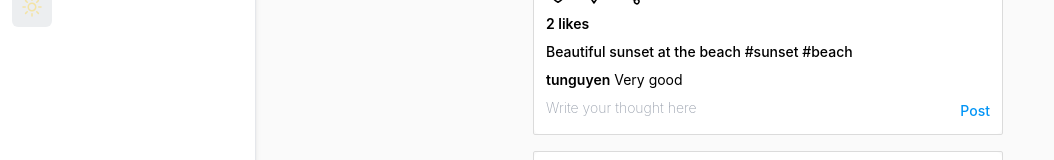
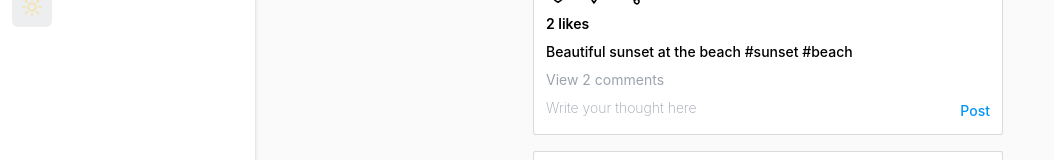
Before and after one commit to Tada117/instagrem, a React (Vite) app: page / in a window 1280 px wide. Shown: the part 468-628 px from the top of the page, without its empty margins (0-1054 px from the left). Built offline with nearby package versions, Linux system fonts and the light colour scheme; grey boxes are pictures that could not be loaded.

Commit message:
feat: add view comment button

```diff
--- a/src/components/Post/components/PostComment.tsx
+++ b/src/components/Post/components/PostComment.tsx
@@ -1,11 +1,28 @@
-import { FC } from "react";
+import { Comment } from "../types";
 
-const PostComment: FC = () => {
+interface PostCommentProps {
+  comments: Comment[];
+}
+const PostComment: React.FC<PostCommentProps> = ({
+  comments,
+}: PostCommentProps) => {
   return (
-    <div className="flex items-center gap-1 text-sm text-text-primary">
-      <span className="font-semibold">tunguyen</span>
-      <span className="font-normal">Very good</span>
-    </div>
+    <>
+      {comments.length > 1 ? (
+        <button className="flex text-sm font-normal text-gray-400">
+          View {comments.length} comments
+        </button>
+      ) : null}
+      {/* {comments.map((comment) => (
+        <div
+          key={comment.id}
+          className="text-text-primary flex items-center gap-1 text-sm"
+        >
+          <span className="font-semibold">{comment.user.username}</span>
+          <span className="font-normal">{comment.text}</span>
+        </div>
+      ))} */}
+    </>
   );
 };
 
--- a/src/components/Post/index.tsx
+++ b/src/components/Post/index.tsx
@@ -28,7 +28,7 @@ const Post: React.FC<PostProps> = ({ post }: PostProps) => {
             <PostButtons />
             <PostLikes likes={post.likes} />
             <PostCaption caption={post.caption} />
-            <PostComment />
+            <PostComment comments={post.comments} />
             <CommentInput />
           </div>
         </div>
--- a/src/components/Post/types/index.ts
+++ b/src/components/Post/types/index.ts
@@ -9,13 +9,7 @@ export interface Post {
   createdTime: number;
   imageUrls: string[];
   likes: Like[];
-  comments: {
-    id: string;
-    userId: string;
-    user: User;
-    text: string;
-    createdTime: number;
-  }[];
+  comments: Comment[];
 }
 
 export interface Like {
@@ -24,3 +18,13 @@ export interface Like {
   user: User;
   createdTime: number;
 }
+
+export interface Comment {
+  id: string;
+  userId: string;
+  user: User;
+  text: string;
+  createdTime: number;
+  parentId?: number;
+  children?: Comment[];
+}
--- a/src/data/data.ts
+++ b/src/data/data.ts
@@ -1,4 +1,4 @@
-import { IPost } from "components/Post/types";
+import { Post } from "components/Post/types";
 import { User } from "types/user";
 
 const users: User[] = [
@@ -32,7 +32,7 @@ const users: User[] = [
   },
 ];
 
-export const posts: IPost[] = [
+export const posts: Post[] = [
   {
     id: "post1",
     userId: "user2",
--- /dev/null
+++ b/src/types/index.ts
@@ -0,0 +1,10 @@
+export interface Pagination {
+  page: number;
+  take: number;
+  totalCount: number;
+}
+
+export interface ApiResponse<T> {
+  data: T;
+  pagination: Pagination;
+}
```
